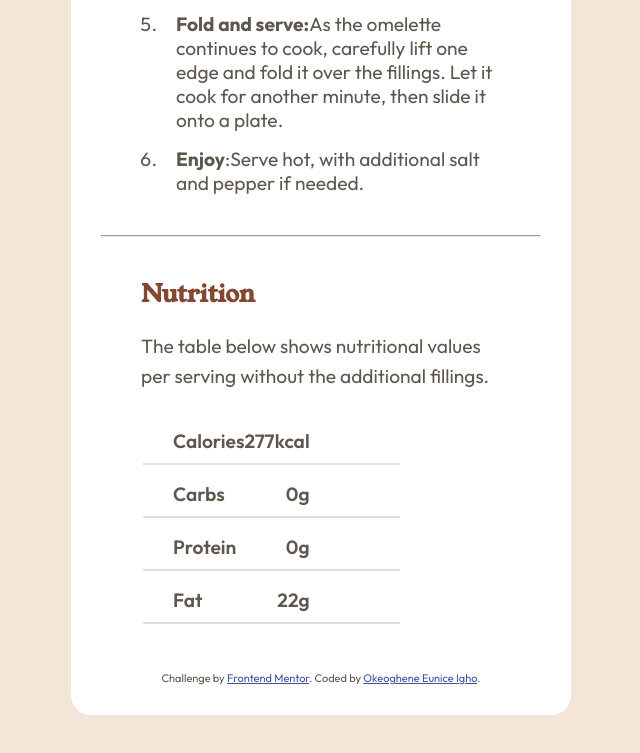
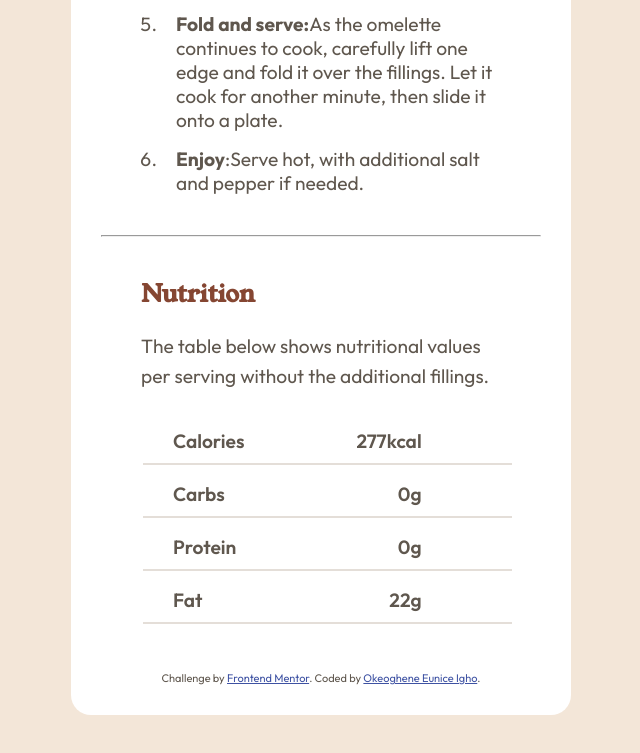
Before and after one commit to Igho-Okeoghene/Recipe-page, a plain HTML site: page index.html in a window 1280 px wide. Shown: the part 2055-2808 px from the top of the page, without its empty margins (319-959 px from the left). Drawn offline with Linux system fonts and the light colour scheme.

Commit message:
span updated

```diff
--- a/style.css
+++ b/style.css
@@ -76,7 +76,9 @@ td {
   max-width: 100%;
   border-bottom: 2px solid hsl(30, 18%, 87%);
 }
-
+span{
+  padding-left: 7rem;
+}
 /*Media Query min. width: 1024*/
 @media screen and (min-width: 700px) {
   main {
```
